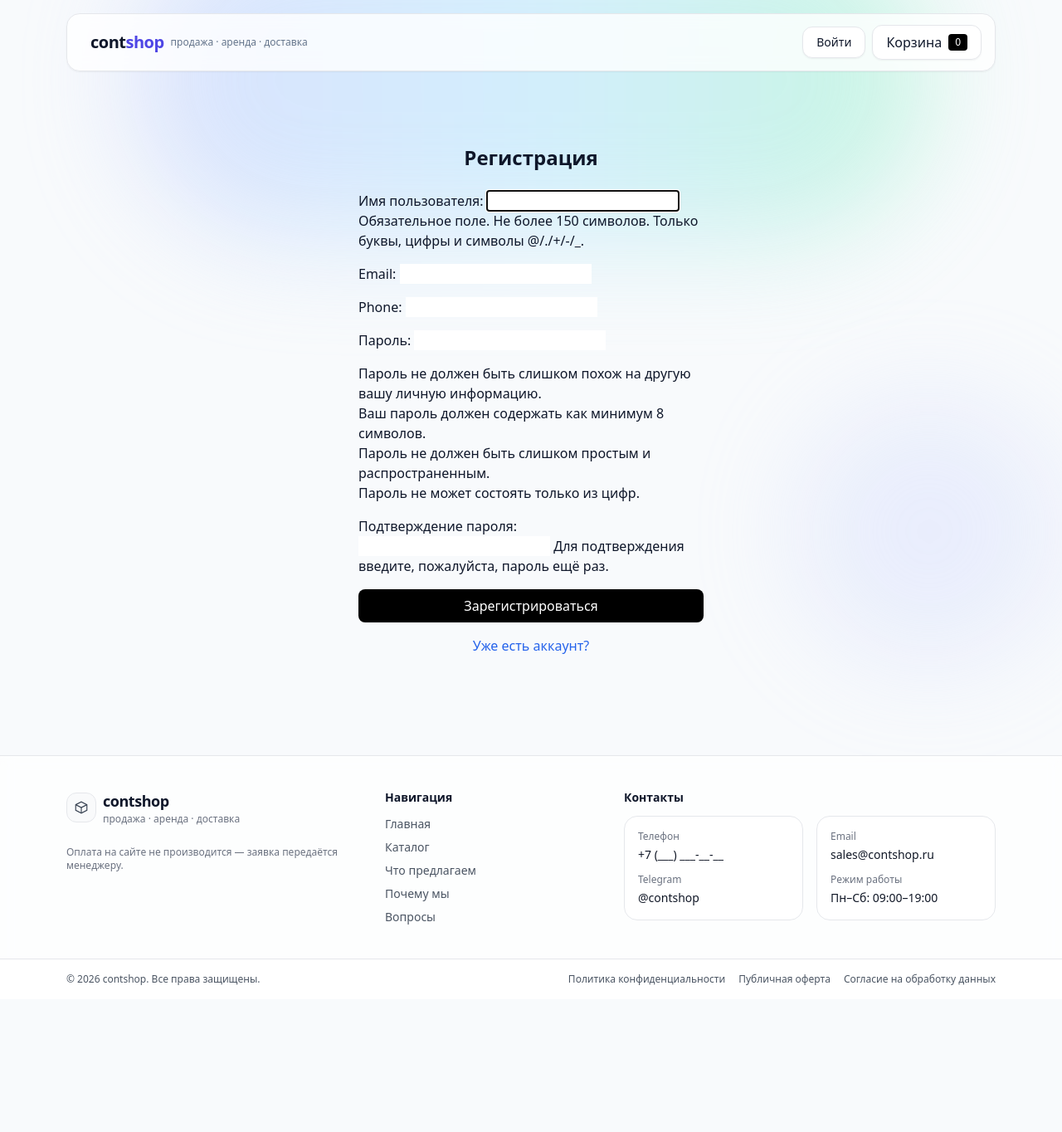
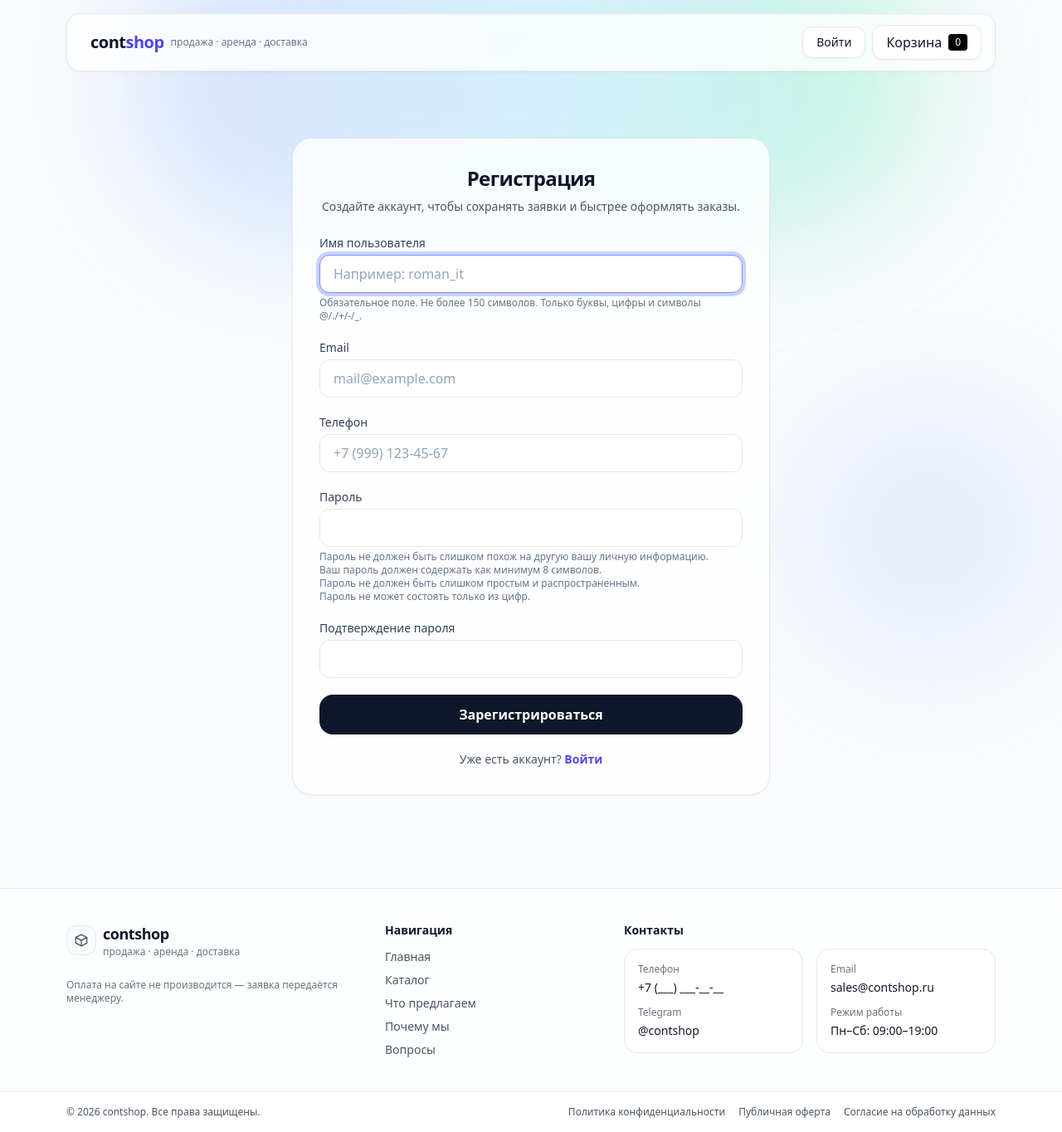
Before and after one commit to Roman-It-star/contshop, a Django app: page /accounts/register/ in a window 1280 px wide. Shown: the whole page at 83% size. Before the commit the page ends 1187 px from the top, so only its background shows below. Run offline with Django 5.2, Linux system fonts and the light colour scheme; some libraries are stand-ins or nearby versions.

Commit message:
Улучшил вид формы регистрации

```diff
--- a/apps/customers/forms.py
+++ b/apps/customers/forms.py
@@ -1,13 +1,32 @@
 from django import forms
 from django.contrib.auth.forms import UserCreationForm
+from django.contrib.auth import get_user_model
 from .models import Customer
 
 # Create your views here.
+User = get_user_model()
+
+INPUT_CLASS = (
+    "w-full rounded-xl border border-slate-200 bg-white px-4 py-2.5 "
+    "text-slate-900 placeholder:text-slate-400 "
+    "focus:outline-none focus:ring-4 focus:ring-indigo-200 focus:border-indigo-400"
+)
 
 class RegisterForm(UserCreationForm):
-    email = forms.EmailField(required=True)
-    phone = forms.CharField(max_length=20, required=False)
+    email = forms.EmailField(required=False)
+    phone = forms.CharField(required=False)
 
     class Meta:
-        model = Customer
-        fields = ['username', 'email', 'phone', 'password1', 'password2']
+        model = User
+        fields = ("username", "email", "phone", "password1", "password2")
+
+    def __init__(self, *args, **kwargs):
+        super().__init__(*args, **kwargs)
+
+        for name, field in self.fields.items():
+            field.widget.attrs["class"] = INPUT_CLASS
+            field.widget.attrs.setdefault("placeholder", "")
+
+        self.fields["username"].widget.attrs["placeholder"] = "Например: roman_it"
+        self.fields["email"].widget.attrs["placeholder"] = "mail@example.com"
+        self.fields["phone"].widget.attrs["placeholder"] = "+7 (999) 123-45-67"
--- a/templates/customers/register.html
+++ b/templates/customers/register.html
@@ -1,15 +1,105 @@
-{% extends 'base.html' %}
+{% extends "base.html" %}
 
 {% block content %}
-<div class="max-w-md mx-auto py-12 px-4">
-    <h1 class="text-2xl font-bold mb-6 text-center">Регистрация</h1>
-    <form method="post" class="space-y-4">
+<div class="min-h-[70vh] flex items-center justify-center py-10">
+  <div class="w-full max-w-xl">
+    <div class="rounded-3xl border bg-white/80 backdrop-blur shadow-sm p-8">
+      <h1 class="text-2xl font-extrabold tracking-tight text-center">
+        Регистрация
+      </h1>
+      <p class="mt-2 text-center text-sm text-slate-600">
+        Создайте аккаунт, чтобы сохранять заявки и быстрее оформлять заказы.
+      </p>
+
+      {% if form.non_field_errors %}
+        <div class="mt-6 rounded-xl border border-red-200 bg-red-50 p-4 text-sm text-red-700">
+          {{ form.non_field_errors }}
+        </div>
+      {% endif %}
+
+      <form method="post" class="mt-6 space-y-5">
         {% csrf_token %}
-        {{ form.as_p }}
-        <button type="submit" class="w-full bg-black text-white py-2 rounded-lg">Зарегистрироваться</button>
-    </form>
-    <p class="mt-4 text-center">
-        <a href="{% url 'customers:login' %}" class="text-blue-600 hover:underline">Уже есть аккаунт?</a>
-    </p>
+
+        <!-- username -->
+        <div>
+          <label class="block text-sm font-medium text-slate-700 mb-1">
+            Имя пользователя
+          </label>
+          {{ form.username }}
+          {% if form.username.help_text %}
+            <div class="mt-1 text-xs text-slate-500">{{ form.username.help_text|safe }}</div>
+          {% endif %}
+          {% if form.username.errors %}
+            <div class="mt-1 text-xs text-red-600">{{ form.username.errors }}</div>
+          {% endif %}
+        </div>
+
+        <!-- email -->
+        {% if form.email %}
+        <div>
+          <label class="block text-sm font-medium text-slate-700 mb-1">
+            Email
+          </label>
+          {{ form.email }}
+          {% if form.email.errors %}
+            <div class="mt-1 text-xs text-red-600">{{ form.email.errors }}</div>
+          {% endif %}
+        </div>
+        {% endif %}
+
+        <!-- phone -->
+        {% if form.phone %}
+        <div>
+          <label class="block text-sm font-medium text-slate-700 mb-1">
+            Телефон
+          </label>
+          {{ form.phone }}
+          {% if form.phone.errors %}
+            <div class="mt-1 text-xs text-red-600">{{ form.phone.errors }}</div>
+          {% endif %}
+        </div>
+        {% endif %}
+
+        <!-- password1 -->
+        <div>
+          <label class="block text-sm font-medium text-slate-700 mb-1">
+            Пароль
+          </label>
+          {{ form.password1 }}
+          {% if form.password1.help_text %}
+            <div class="mt-1 text-xs text-slate-500">{{ form.password1.help_text|safe }}</div>
+          {% endif %}
+          {% if form.password1.errors %}
+            <div class="mt-1 text-xs text-red-600">{{ form.password1.errors }}</div>
+          {% endif %}
+        </div>
+
+        <!-- password2 -->
+        <div>
+          <label class="block text-sm font-medium text-slate-700 mb-1">
+            Подтверждение пароля
+          </label>
+          {{ form.password2 }}
+          {% if form.password2.errors %}
+            <div class="mt-1 text-xs text-red-600">{{ form.password2.errors }}</div>
+          {% endif %}
+        </div>
+
+        <button
+          type="submit"
+          class="w-full mt-2 rounded-2xl bg-slate-900 text-white py-3 font-semibold hover:opacity-95 active:opacity-90"
+        >
+          Зарегистрироваться
+        </button>
+
+        <div class="text-center text-sm text-slate-600">
+          Уже есть аккаунт?
+          <a href="{% url 'customers:login' %}" class="font-semibold text-indigo-600 hover:underline">
+            Войти
+          </a>
+        </div>
+      </form>
+    </div>
+  </div>
 </div>
 {% endblock %}
```
